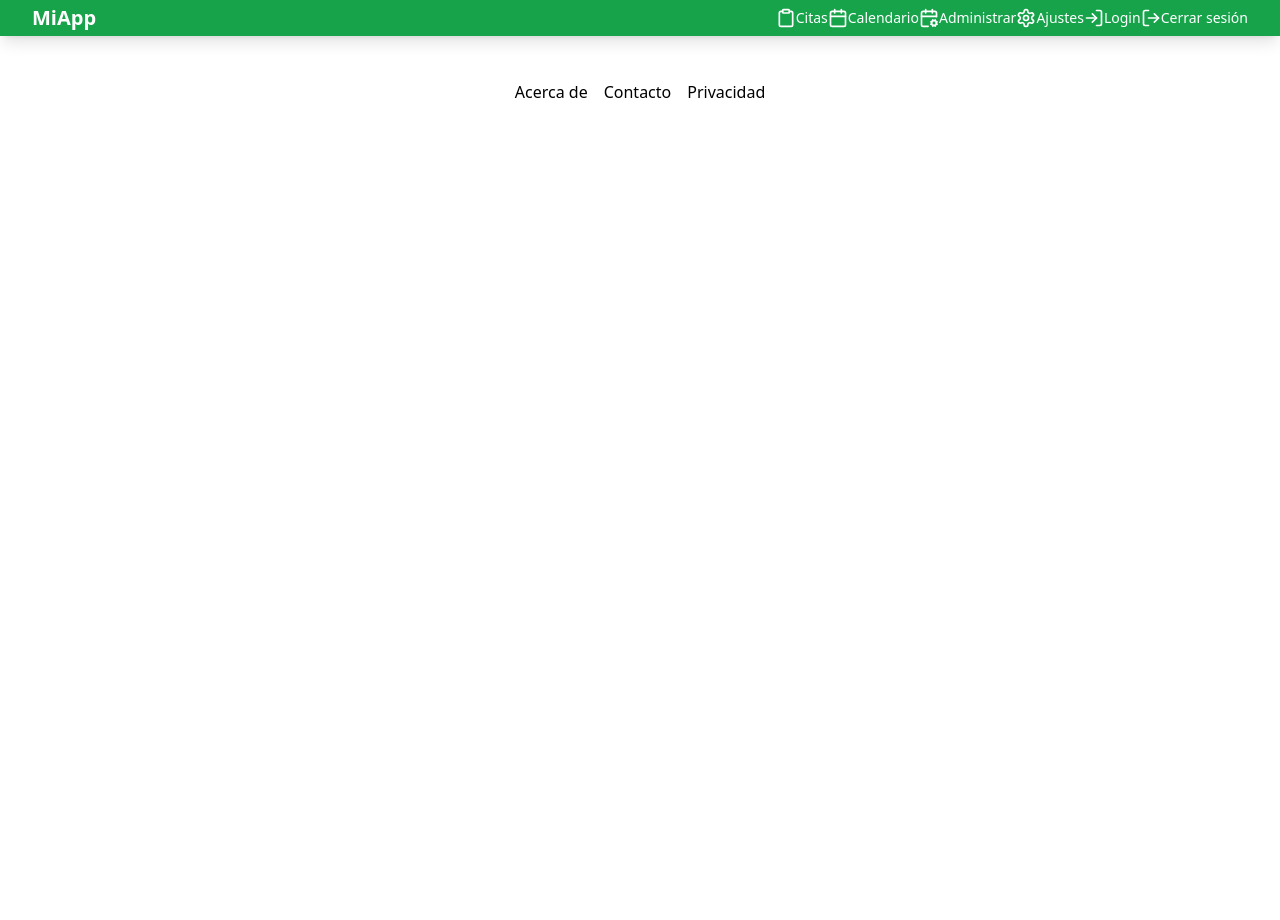
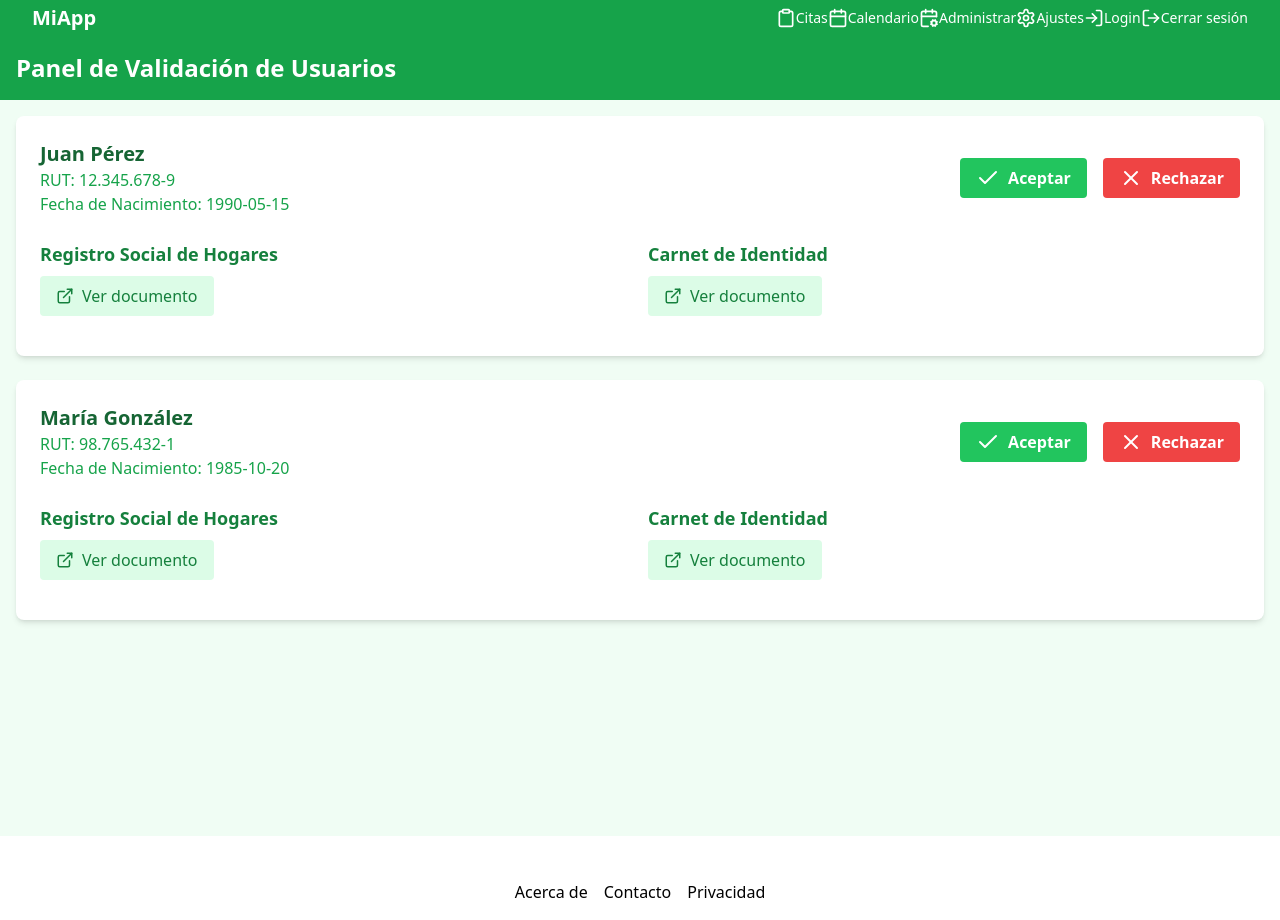
Before and after one commit to sebas-tian18/APP-Agenda-Mayor, a React (Vite) app in the folder frontend/: page /administrador in a window 1280 px wide. Before the commit the page ends 800 px from the top, so only its background shows below. Built offline with nearby package versions, Linux system fonts and the light colour scheme.

Commit message:
Pagina de administrador (Front-End)
Pagina para validar usuarios

```diff
--- /dev/null
+++ b/frontend/pages/Administrador.jsx
@@ -0,0 +1,100 @@
+import React, { useState } from 'react';
+import { Check, X, ExternalLink } from 'lucide-react';
+
+const mockUsers = [
+  {
+    id: 1,
+    rut: '12.345.678-9',
+    nombre: 'Juan',
+    apellido: 'Pérez',
+    fechaNacimiento: '1990-05-15',
+    fotoRSH: 'https://images.unsplash.com/photo-1590650153855-d9e808231d41?ixlib=rb-1.2.1&auto=format&fit=crop&w=300&q=80',
+    fotoDNI: 'https://images.unsplash.com/photo-1518806118471-f28b20a1d79d?ixlib=rb-1.2.1&auto=format&fit=crop&w=300&q=80',
+  },
+  {
+    id: 2,
+    rut: '98.765.432-1',
+    nombre: 'María',
+    apellido: 'González',
+    fechaNacimiento: '1985-10-20',
+    fotoRSH: 'https://images.unsplash.com/photo-1590650046871-92c887180603?ixlib=rb-1.2.1&auto=format&fit=crop&w=300&q=80',
+    fotoDNI: 'https://images.unsplash.com/photo-1511367461989-f85a21fda167?ixlib=rb-1.2.1&auto=format&fit=crop&w=300&q=80',
+  },
+];
+
+function App() {
+  const [users, setUsers] = useState(mockUsers);
+
+  const handleValidation = (id, isValid) => {
+    setUsers(users.filter(user => user.id !== id));
+    // Aquí se podría agregar la lógica para enviar la validación al backend
+    console.log(`Usuario ${id} ${isValid ? 'aceptado' : 'rechazado'}`);
+  };
+
+  return (
+    <div className="min-h-screen bg-green-50">
+      <header className="bg-green-600 text-white p-4">
+        <h1 className="text-2xl font-bold">Panel de Validación de Usuarios</h1>
+      </header>
+      <main className="container mx-auto p-4">
+        {users.length === 0 ? (
+          <p className="text-center text-green-800 text-xl mt-10">No hay más usuarios para validar.</p>
+        ) : (
+          users.map(user => (
+            <div key={user.id} className="bg-white rounded-lg shadow-md p-6 mb-6">
+              <div className="flex flex-wrap items-center justify-between">
+                <div className="w-full md:w-1/2 mb-4 md:mb-0">
+                  <h2 className="text-xl font-semibold text-green-800">{user.nombre} {user.apellido}</h2>
+                  <p className="text-green-600">RUT: {user.rut}</p>
+                  <p className="text-green-600">Fecha de Nacimiento: {user.fechaNacimiento}</p>
+                </div>
+                <div className="w-full md:w-1/2 flex justify-end space-x-4">
+                  <button
+                    onClick={() => handleValidation(user.id, true)}
+                    className="bg-green-500 hover:bg-green-600 text-white font-bold py-2 px-4 rounded flex items-center"
+                  >
+                    <Check className="mr-2" /> Aceptar
+                  </button>
+                  <button
+                    onClick={() => handleValidation(user.id, false)}
+                    className="bg-red-500 hover:bg-red-600 text-white font-bold py-2 px-4 rounded flex items-center"
+                  >
+                    <X className="mr-2" /> Rechazar
+                  </button>
+                </div>
+              </div>
+              <div className="mt-6 flex flex-wrap -mx-2">
+                <div className="w-full md:w-1/2 px-2 mb-4">
+                  <h3 className="text-lg font-semibold text-green-700 mb-2">Registro Social de Hogares</h3>
+                  <a
+                    href={user.fotoRSH}
+                    target="_blank"
+                    rel="noopener noreferrer"
+                    className="bg-green-100 text-green-700 py-2 px-4 rounded inline-flex items-center hover:bg-green-200 transition-colors"
+                  >
+                    <ExternalLink className="mr-2" size={18} />
+                    Ver documento
+                  </a>
+                </div>
+                <div className="w-full md:w-1/2 px-2 mb-4">
+                  <h3 className="text-lg font-semibold text-green-700 mb-2">Carnet de Identidad</h3>
+                  <a
+                    href={user.fotoDNI}
+                    target="_blank"
+                    rel="noopener noreferrer"
+                    className="bg-green-100 text-green-700 py-2 px-4 rounded inline-flex items-center hover:bg-green-200 transition-colors"
+                  >
+                    <ExternalLink className="mr-2" size={18} />
+                    Ver documento
+                  </a>
+                </div>
+              </div>
+            </div>
+          ))
+        )}
+      </main>
+    </div>
+  );
+}
+
+export default App;
--- a/frontend/src/App.jsx
+++ b/frontend/src/App.jsx
@@ -4,6 +4,7 @@ import Login from "../pages/Login";
 import Servicios from "../pages/Servicios";
 import EditarPerfil from "../pages/EditarPerfil";
 import Ajustes from "../pages/Ajustes";
+import Administrador from "../pages/Administrador";
 import "./App.css";
 import { FontSizeProvider } from "../Components/FontSizeContext";
 import { Toaster } from "sonner";
@@ -21,6 +22,7 @@ function App() {
         <Router>
         <Navbar />
           <Routes>
+            <Route path="/administrador" element={<Administrador />} />
             <Route path="/register" element={<Register />} />
             <Route path="/servicios" element={<Servicios />} />
             <Route path="/editar-perfil" element={<EditarPerfil />} />
```
